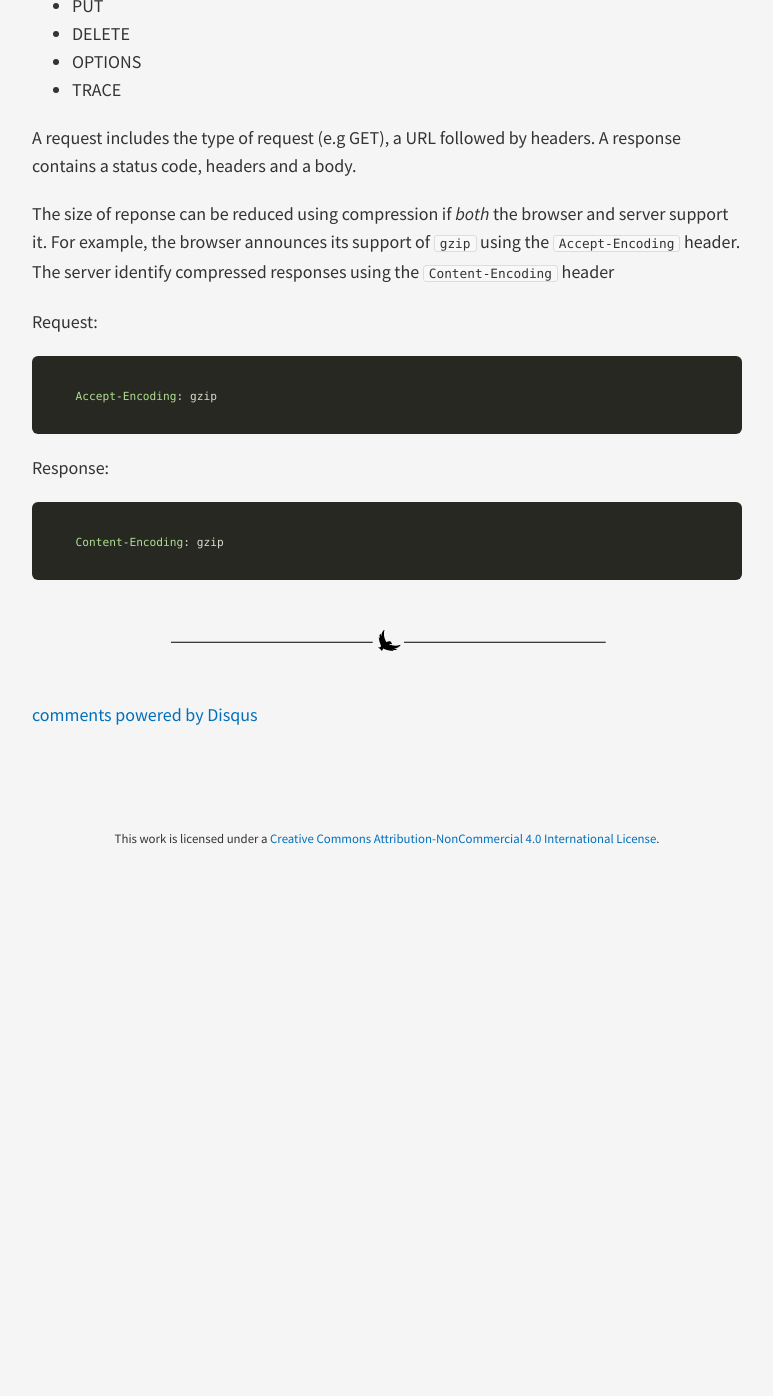
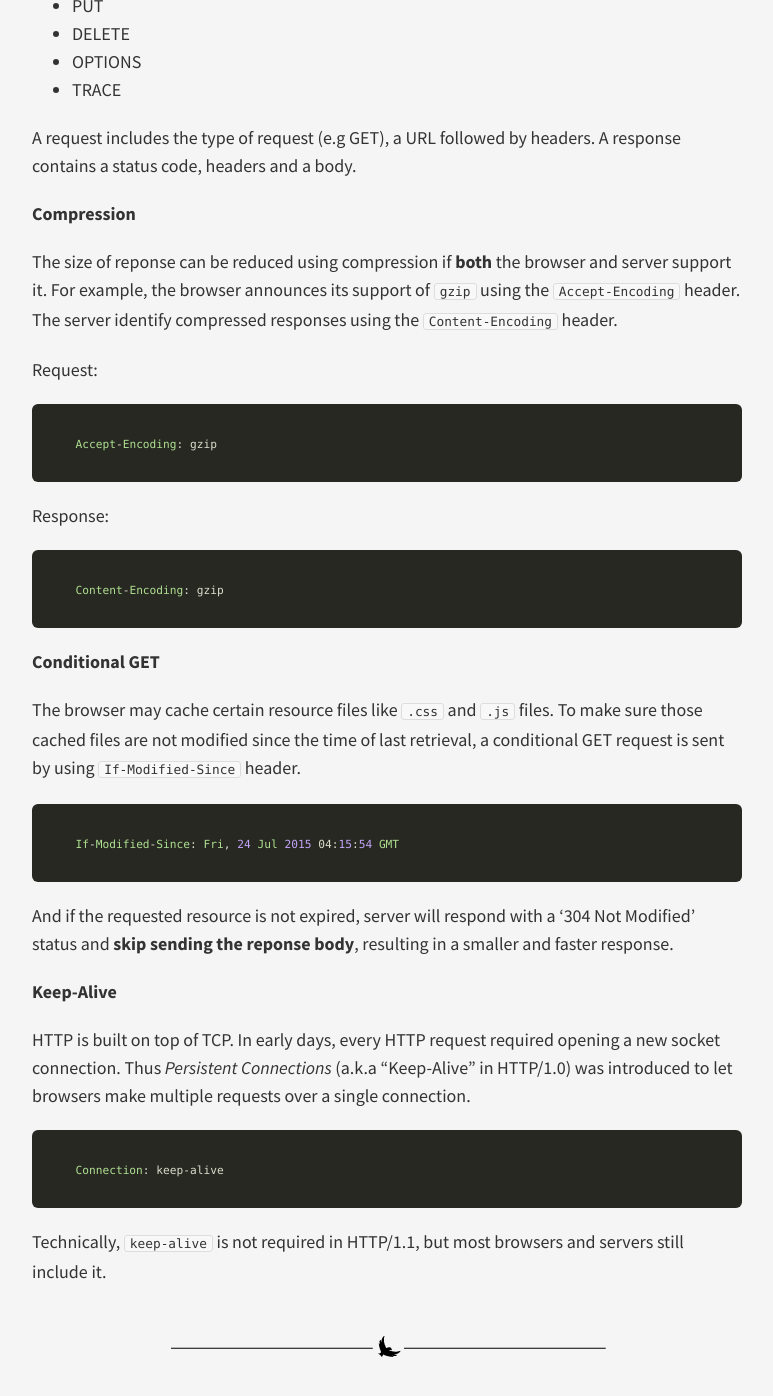
Before and after one commit to ycswaves/blog, a Jekyll site: the page built from _posts/2015-07-23-web-performance-overview.md, in a window 1280 px wide and 1400 px high, scrolled down 724 px. Shown: the top 1396 px of the window, without its empty margins (253-1026 px from the left). Built offline with Jekyll 4.4.1, drawn with Linux system fonts in a browser that asks for light colours; nearby versions of some CDN libraries; Markdown is read by kramdown in place of the engine named in the settings; comment, search, counter and statistics services are not loaded; before the commit the page ends 1592 px from its top, so only the background shows below that.

Commit message:
add content

```diff
--- a/_posts/2015-07-23-web-performance-overview.md
+++ b/_posts/2015-07-23-web-performance-overview.md
@@ -23,7 +23,8 @@ There are 7 types of requests:
 
 A request includes the type of request (e.g GET), a URL followed by headers. A response contains a status code, headers and a body.
 
-The size of reponse can be reduced using compression if *both* the browser and server support it. For example, the browser announces its support of `gzip` using the `Accept-Encoding` header. The server identify compressed responses using the `Content-Encoding` header
+#### Compression
+The size of reponse can be reduced using compression if **both** the browser and server support it. For example, the browser announces its support of `gzip` using the `Accept-Encoding` header. The server identify compressed responses using the `Content-Encoding` header.
 
 Request:
 {% highlight ruby %}
@@ -34,3 +35,21 @@ Response:
 {% highlight ruby %}
   Content-Encoding: gzip
 {% endhighlight %}
+
+#### Conditional GET
+The browser may cache certain resource files like `.css` and `.js` files. To make sure those cached files are not modified since the time of last retrieval, a conditional GET request is sent by using `If-Modified-Since` header.
+
+{% highlight ruby %}
+  If-Modified-Since: Fri, 24 Jul 2015 04:15:54 GMT
+{% endhighlight %}
+
+And if the requested resource is not expired, server will respond with a '304 Not Modified' status and **skip sending the reponse body**, resulting in a smaller and faster response.
+
+#### Keep-Alive
+HTTP is built on top of TCP. In early days, every HTTP request required opening a new socket connection. Thus *Persistent Connections* (a.k.a "Keep-Alive" in HTTP/1.0) was introduced to let browsers make multiple requests over a single connection.
+
+{% highlight ruby %}
+  Connection: keep-alive
+{% endhighlight %}
+
+Technically, `keep-alive` is not required in HTTP/1.1, but most browsers and servers still include it.
```
